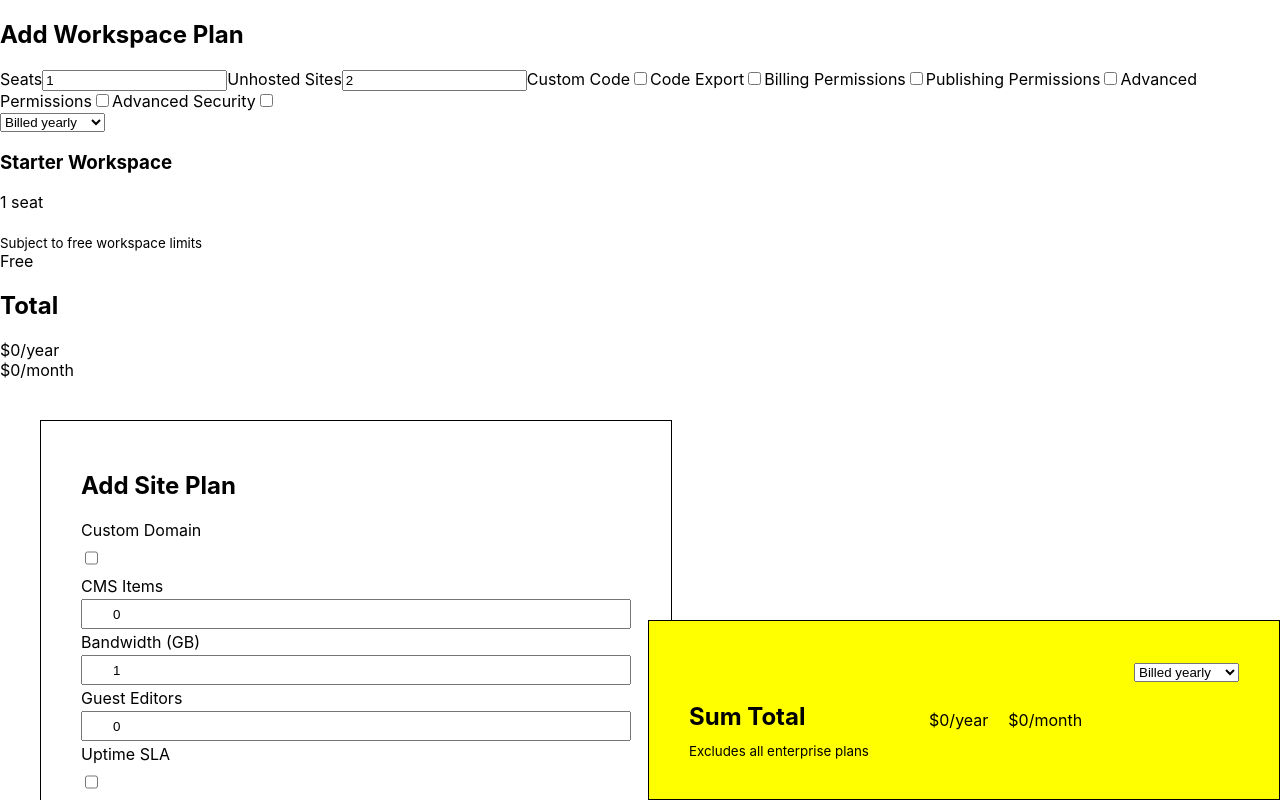
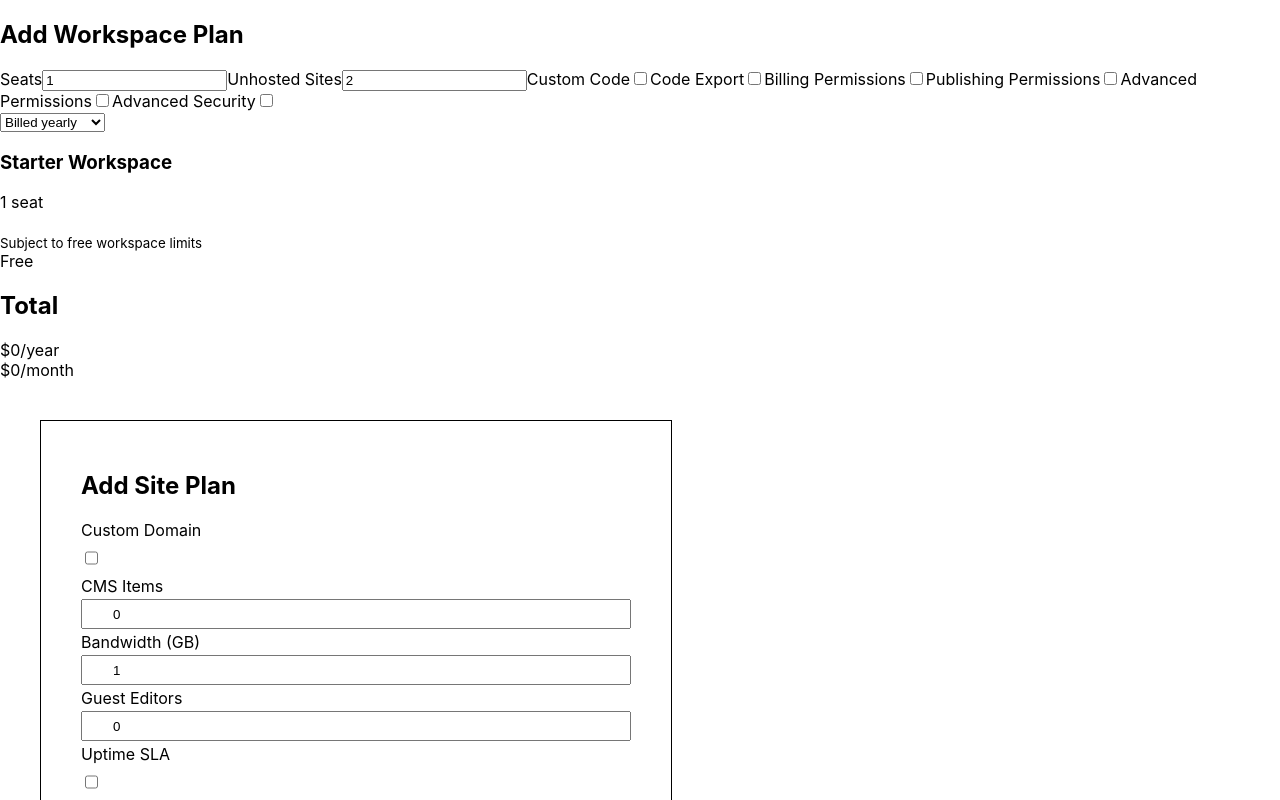
Before and after one commit to Nnadozie/webflow-calc, a React (Create React App) app: page / in a window 1280 px wide. Shown: the top 800 px of the page. Built offline with nearby package versions, Linux system fonts and the light colour scheme.

Commit message:
add sumtotal classes and update workspace classes

```diff
--- a/src/App.tsx
+++ b/src/App.tsx
@@ -7,14 +7,12 @@ import SumTotal from './components/SumTotal';
 
 function App() {
   return (
-    <div className="App">
     <Store>
       <WorkspacePlan />
       <SitePlan />
       <EcommercePlan />
       <SumTotal></SumTotal>
     </Store>
-    </div>
   );
 }
 
--- a/src/components/SumTotal.tsx
+++ b/src/components/SumTotal.tsx
@@ -3,40 +3,40 @@ import styled from 'styled-components';
 import { Context } from '../state/store';
 
 const Total = styled.div`
-  .choose-pricing {
-    width: 100%;
-    display: flex;
-    label {
-      margin-left: auto;
-    }
-  }
-  display: flex;
-  flex-wrap: wrap;
-  flex-direction: row;
+  // .choose-pricing {
+  //   width: 100%;
+  //   display: flex;
+  //   label {
+  //     margin-left: auto;
+  //   }
+  // }
+  // display: flex;
+  // flex-wrap: wrap;
+  // flex-direction: row;
 
-  border: 1px solid;
-  padding: 40px;
+  // border: 1px solid;
+  // padding: 40px;
 
-  max-width: 550px;
-  width: 550px;
+  // max-width: 550px;
+  // width: 550px;
 
-  .center {
-    padding: 10px;
-    display: flex;
-    align-items: center;
-    justify-content: center;
-  }
-  h2 {
-    margin-bottom: 5px;
-  }
-  .label {
-    width: 230px;
-  }
-  margin-left: auto;
-  position: fixed;
-  bottom: 0px;
-  right: 0px;
-  background: yellow;
+  // .center {
+  //   padding: 10px;
+  //   display: flex;
+  //   align-items: center;
+  //   justify-content: center;
+  // }
+  // h2 {
+  //   margin-bottom: 5px;
+  // }
+  // .label {
+  //   width: 230px;
+  // }
+  // margin-left: auto;
+  // position: fixed;
+  // bottom: 0px;
+  // right: 0px;
+  // background: yellow;
 `;
 
 function SumTotal() {
@@ -61,10 +61,12 @@ function SumTotal() {
   }
 
   return (
-    <Total>
-      <div className="choose-pricing">
-        <label>
-          <select value={billing} onChange={onSelect}>
+    <Total className="plan-container">
+      <div className="space-filler"></div>
+      <div className="sum-total">
+        <div className="sum-choose-pricing">
+          <label className="sum-label-standin">
+            <select className="sum-select-standin" value={billing} onChange={onSelect}>
               <option selected value="yearly">
                 Billed yearly
               </option>
@@ -72,22 +74,23 @@ function SumTotal() {
             </select>
           </label>
         </div>
-      <div className="label">
-        <h2>Sum Total</h2>
-        <sub>Excludes all enterprise plans</sub>
+        <div className="total-label">
+          <p className="total-text">Sum Total</p>
+          <p className="total-sub-text">Excludes all enterprise plans</p>
         </div>
         {billing === 'monthly' && (
           <>
-          <div className="center">${annualyBilledMonthly}/year</div>
-          <div className="center">${monthlyBilledMonthly}/month</div>
+            <div className="price">${annualyBilledMonthly}/year</div>
+            <div className="price">${monthlyBilledMonthly}/month</div>
           </>
         )}
         {billing === 'yearly' && (
           <>
-          <div className="center">${annualyBilledAnnualy}/year</div>
-          <div className="center">${monthlyBilledAnnualy}/month</div>
+            <div className="price">${annualyBilledAnnualy}/year</div>
+            <div className="price">${monthlyBilledAnnualy}/month</div>
           </>
         )}
+      </div>
     </Total>
   );
 }
--- a/src/components/WorkspacePlan.tsx
+++ b/src/components/WorkspacePlan.tsx
@@ -304,13 +304,18 @@ function WorkspacePlan() {
   }, [annualyBilledMonthly, monthlyBilledMonthly, annualyBilledAnnualy, monthlyBilledAnnualy]);
 
   return (
-    <>
     <Root className="plan-container">
       <div className="form-div">
         <form onSubmit={handleSubmit(onSubmit)} className="form">
           <h2>Add Workspace Plan</h2>
-            <label>Seats</label>
-            <input type="number" placeholder="Seats" defaultValue="1" {...register('seats')} className="text-field" />
+          <label htmlFor="seats">Seats</label>
+          <input
+            type="number"
+            placeholder="Seats"
+            defaultValue="1"
+            {...register('seats')}
+            className="text-field w-input"
+          />
 
           <label>Unhosted Sites</label>
           <input
@@ -322,20 +327,10 @@ function WorkspacePlan() {
           />
 
           <label>Custom Code</label>
-            <input
-              type="checkbox"
-              placeholder="Custom Code"
-              {...register('customCode', {})}
-              className="checkbox-field"
-            />
+          <input type="checkbox" placeholder="Custom Code" {...register('customCode', {})} className="checkbox-field" />
 
           <label>Code Export</label>
-            <input
-              type="checkbox"
-              placeholder="Code Export"
-              {...register('codeExport', {})}
-              className="checkbox-field"
-            />
+          <input type="checkbox" placeholder="Code Export" {...register('codeExport', {})} className="checkbox-field" />
 
           <label>Billing Permissions</label>
           <input
@@ -380,7 +375,7 @@ function WorkspacePlan() {
         <SelectedPlans className="selected-plans">
           <div className="choose-pricing">
             <label className="label-standin">
-                <select value={billing} onChange={onSelect} className="select-standin">
+              <select value={billing} onChange={onSelect} className="select-standin w-button">
                 <option selected value="yearly">
                   Billed yearly
                 </option>
@@ -425,7 +420,6 @@ function WorkspacePlan() {
         </Total>
       </div>
     </Root>
-    </>
   );
 }
 
```
Lines whose indentation alone changed are shown as unchanged.
